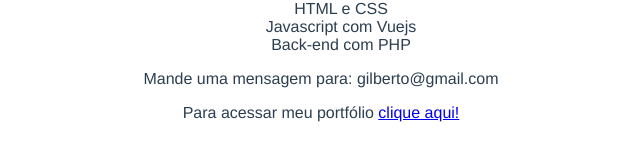
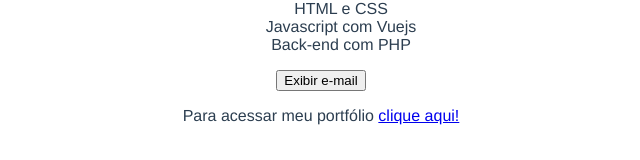
Before and after one commit to GilbertoASJ/VueJs-Course, a Vue app in the folder vuejs-introduction/: page / in a window 1280 px wide. Shown: the part 339-499 px from the top of the page, without its empty margins (319-959 px from the left). Built offline with nearby package versions, Linux system fonts and the light colour scheme.

Commit message:
Feature: :sparkles: Methods

```diff
--- a/vuejs-introduction/src/components/GeneralInfo.vue
+++ b/vuejs-introduction/src/components/GeneralInfo.vue
@@ -10,11 +10,13 @@
 			<li>Back-end com PHP</li>
 		</ul>
 
+		<div>
+			<button @click="handleShowEmail">{{ buttonText }}</button>
+		</div>
+
 		<!-- Diretiva simplista para exibir informação na tela -->
 		<p v-show="showEmail">Mande uma mensagem para: {{ email }}</p>
-		<p>
-			Para acessar meu portfólio <a v-bind:href="portfolioLink" target="_blank">clique aqui!</a>
-		</p>
+		<p>Para acessar meu portfólio <a v-bind:href="portfolioLink" target="_blank">clique aqui!</a></p>
 	</div>
 </template>
 
@@ -25,9 +27,23 @@
 		data() {
 			return {
 				isWorking: true,
-				showEmail: true,
+				showEmail: false,
 				email: 'gilberto@gmail.com',
-				portfolioLink: 'https://google.com.br'
+				portfolioLink: 'https://google.com.br',
+				buttonText: "Exibir e-mail",
+			}
+		},
+		methods: {
+			handleShowEmail() {
+
+				// Trocando o estado de showEmail para o contrário dele, logo, inicia como false, quando o botão é clicado altera o estado para true, e assim consecutivamente
+				this.showEmail = !this.showEmail;
+
+				if(!this.showEmail) {
+					this.buttonText = "Exibir e-mail";
+				} else {
+					this.buttonText = "Esconder e-mail";
+				}
 			}
 		}
 	}
```
